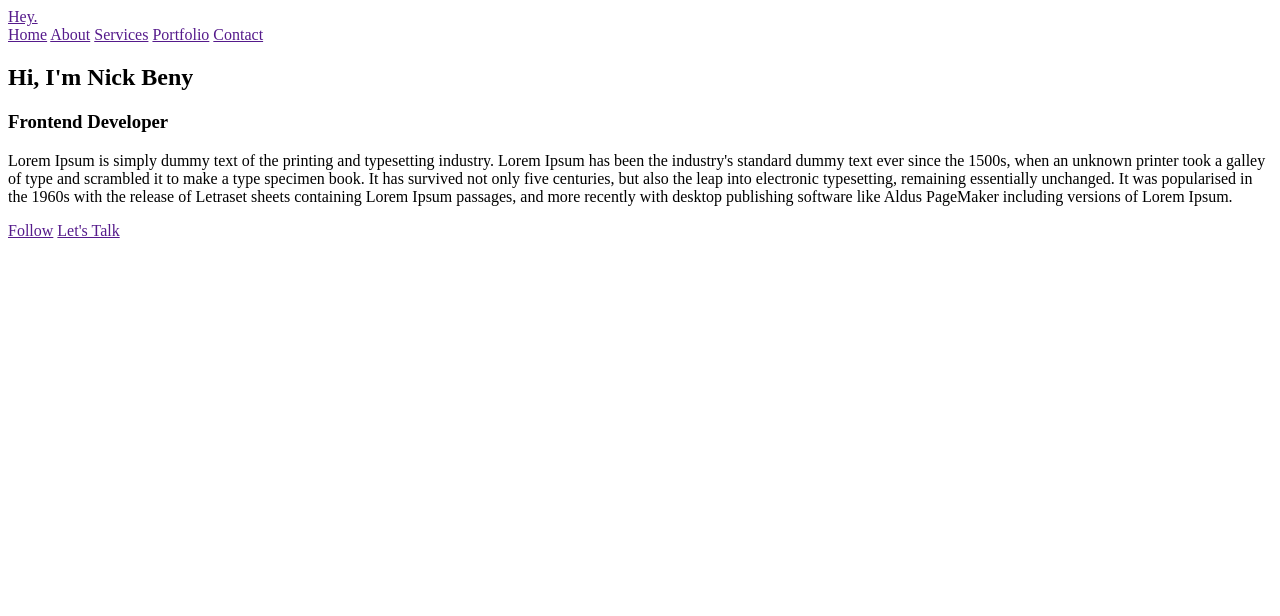
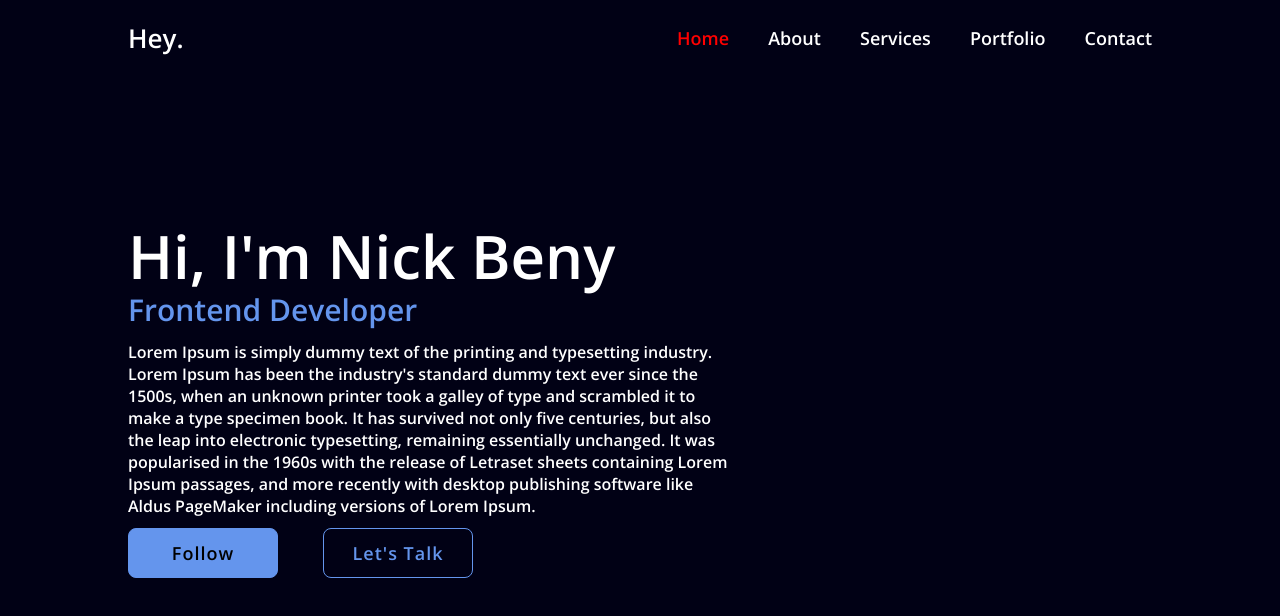
Before and after one commit to KrishnaBehera90/resume, a plain HTML site: page index.html in a window 1280 px wide. Drawn offline with nearby package versions, Linux system fonts and the light colour scheme.

Commit message:
Update index.html

```diff
--- a/index.html
+++ b/index.html
@@ -6,7 +6,7 @@
     <meta name="viewport" content="width=device-width, initial-scale=1.0">
     <title>Krishna</title>
     <link rel="shortcut icon" href="/297b87be-36f9-4a21-aca9-ce39241371f3.svg">
-    <link rel="stylesheet" href="/Project/collect 1/projectfirst.css">
+    <link rel="stylesheet" href="projectfirst.css">
 </head>
 <body>
     <header class="header">
```
